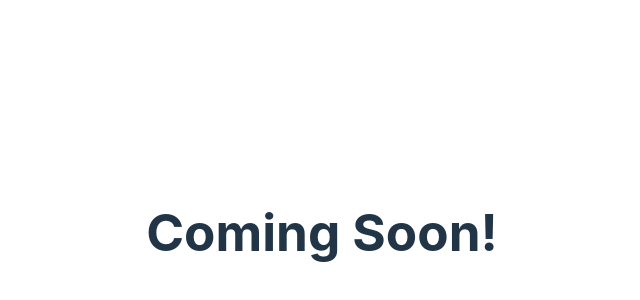
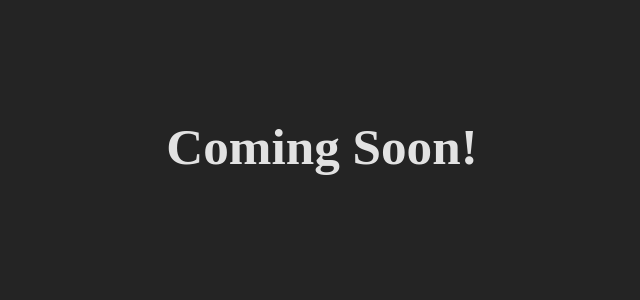
Before and after one commit to ABenazzou/Portfolio-Front-End, a React (Vite) app: page / in a window 1280 px wide. Shown: the part 168-468 px from the top of the page, without its empty margins (318-958 px from the left). Built offline with nearby package versions, Linux system fonts and the light colour scheme.

Commit message:
Established initial scaffolding

```diff
--- a/src/App.css
+++ b/src/App.css
@@ -1,12 +1,5 @@
-#root {
-  max-width: 1280px;
-  margin: 0 auto;
-  padding: 2rem;
-  text-align: center;
+.App {
+  display: flex;
+  justify-content: center;
+  margin-top: 20%;
 }
-
-@media (prefers-reduced-motion: no-preference) {
-  a:nth-of-type(2) .logo {
-    animation: logo-spin infinite 20s linear;
-  }
-}
--- a/src/App.tsx
+++ b/src/App.tsx
@@ -1,12 +1,16 @@
-import { useState } from 'react'
-import './App.css'
+import "./App.css";
+import Footer from "./components/Footer/Footer";
+import Header from "./components/Header/Header";
+import Placeholder from "./components/Placeholder/Placeholder";
 
-function App() {
+const App = () => {
   return (
-    <div className = "App">
-     <h1>Coming Soon!</h1>
+    <div className="App">
+      <Header />
+      <Placeholder />
+      <Footer />
     </div>
-  )
-}
+  );
+};
 
-export default App
+export default App;
--- /dev/null
+++ b/src/components/Footer/Footer.tsx
@@ -0,0 +1,8 @@
+const Footer = () => {
+  return(
+    <>
+    </>
+  );
+};
+
+export default Footer;
--- /dev/null
+++ b/src/components/Header/Header.tsx
@@ -0,0 +1,9 @@
+const Header = () => {
+  return (
+    <>
+
+    </>
+  )
+}
+
+export default Header
--- /dev/null
+++ b/src/components/Placeholder/Placeholder.css
@@ -0,0 +1,5 @@
+h1 {
+  font-size: 3.2em;
+  line-height: 1.1;
+  color: rgba(255, 255, 255, 0.87);
+}
--- /dev/null
+++ b/src/components/Placeholder/Placeholder.tsx
@@ -0,0 +1,11 @@
+import "./Placeholder.css";
+
+const Placeholder = () => {
+  return (
+    <>
+      <h1>Coming Soon!</h1>
+    </>
+  );
+};
+
+export default Placeholder;
--- a/src/index.css
+++ b/src/index.css
@@ -1,35 +1,3 @@
 :root {
-  font-family: Inter, system-ui, Avenir, Helvetica, Arial, sans-serif;
-  line-height: 1.5;
-  font-weight: 400;
-
-  color-scheme: light dark;
-  color: rgba(255, 255, 255, 0.87);
   background-color: #242424;
-
-  font-synthesis: none;
-  text-rendering: optimizeLegibility;
-  -webkit-font-smoothing: antialiased;
-  -moz-osx-font-smoothing: grayscale;
-  -webkit-text-size-adjust: 100%;
 }
-
-body {
-  margin: 0;
-  display: flex;
-  place-items: center;
-  min-width: 320px;
-  min-height: 100vh;
-}
-
-h1 {
-  font-size: 3.2em;
-  line-height: 1.1;
-}
-
-@media (prefers-color-scheme: light) {
-  :root {
-    color: #213547;
-    background-color: #ffffff;
-  }
-}
```
